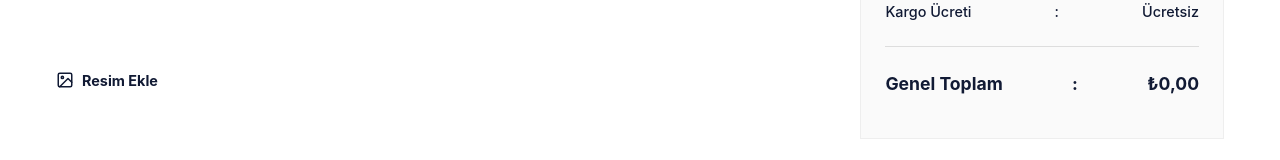
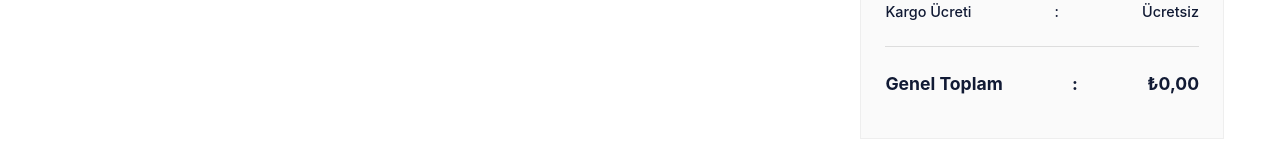
Before and after one commit to MuhammedAkverdi/eztila-butik, a React (Vite) app: page /sepetim in a window 1280 px wide. Shown: the part 262-422 px from the top of the page. Built offline with nearby package versions, Linux system fonts and the light colour scheme.

Commit message:
style: remove Resim Ekle button

```diff
--- a/src/pages/CartPage.jsx
+++ b/src/pages/CartPage.jsx
@@ -194,10 +194,6 @@ export default function CartPage() {
               </div>
             )}
           </div>
-
-          <div className="cp-add-image">
-            <button><ImageIcon /> Resim Ekle</button>
-          </div>
         </div>
 
         {/* RIGHT COLUMN: Order Summary */}
```
